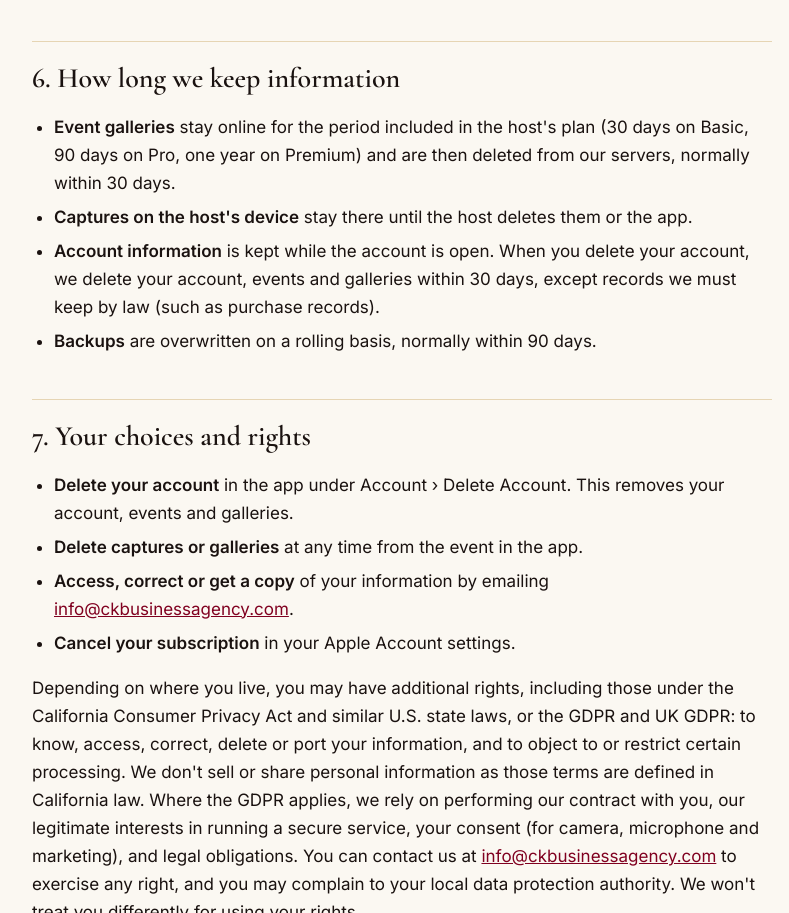
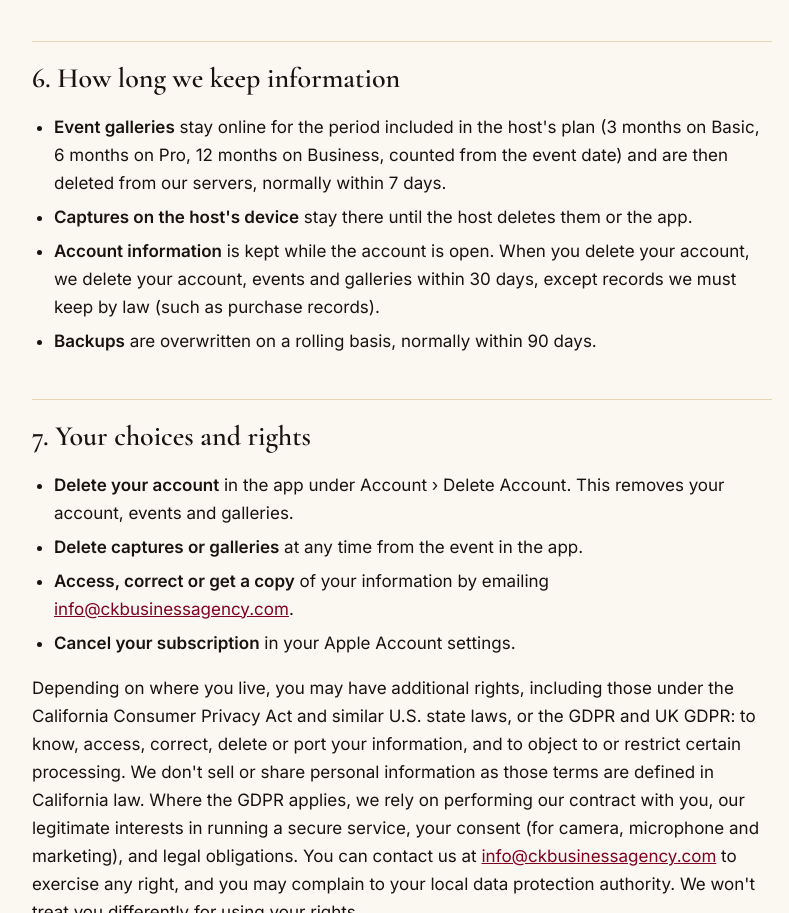
Before and after one commit to CKBusinessAgency/IDOIR, a plain HTML site: page privacy.html in a window 1280 px wide. Shown: the part 3381-4294 px from the top of the page, without its empty margins (238-1027 px from the left). Drawn offline with nearby package versions, Linux system fonts and the light colour scheme.

Commit message:
Add files via upload

```diff
--- a/privacy.html
+++ b/privacy.html
@@ -117,7 +117,7 @@ footer .in{max-width:780px;margin:0 auto;padding:24px 20px;display:flex;gap:18px
 
 <h2>6. How long we keep information</h2>
 <ul>
-<li><strong>Event galleries</strong> stay online for the period included in the host's plan (30 days on Basic, 90 days on Pro, one year on Premium) and are then deleted from our servers, normally within 30 days.</li>
+<li><strong>Event galleries</strong> stay online for the period included in the host's plan (3 months on Basic, 6 months on Pro, 12 months on Business, counted from the event date) and are then deleted from our servers, normally within 7 days.</li>
 <li><strong>Captures on the host's device</strong> stay there until the host deletes them or the app.</li>
 <li><strong>Account information</strong> is kept while the account is open. When you delete your account, we delete your account, events and galleries within 30 days, except records we must keep by law (such as purchase records).</li>
 <li><strong>Backups</strong> are overwritten on a rolling basis, normally within 90 days.</li>
```
